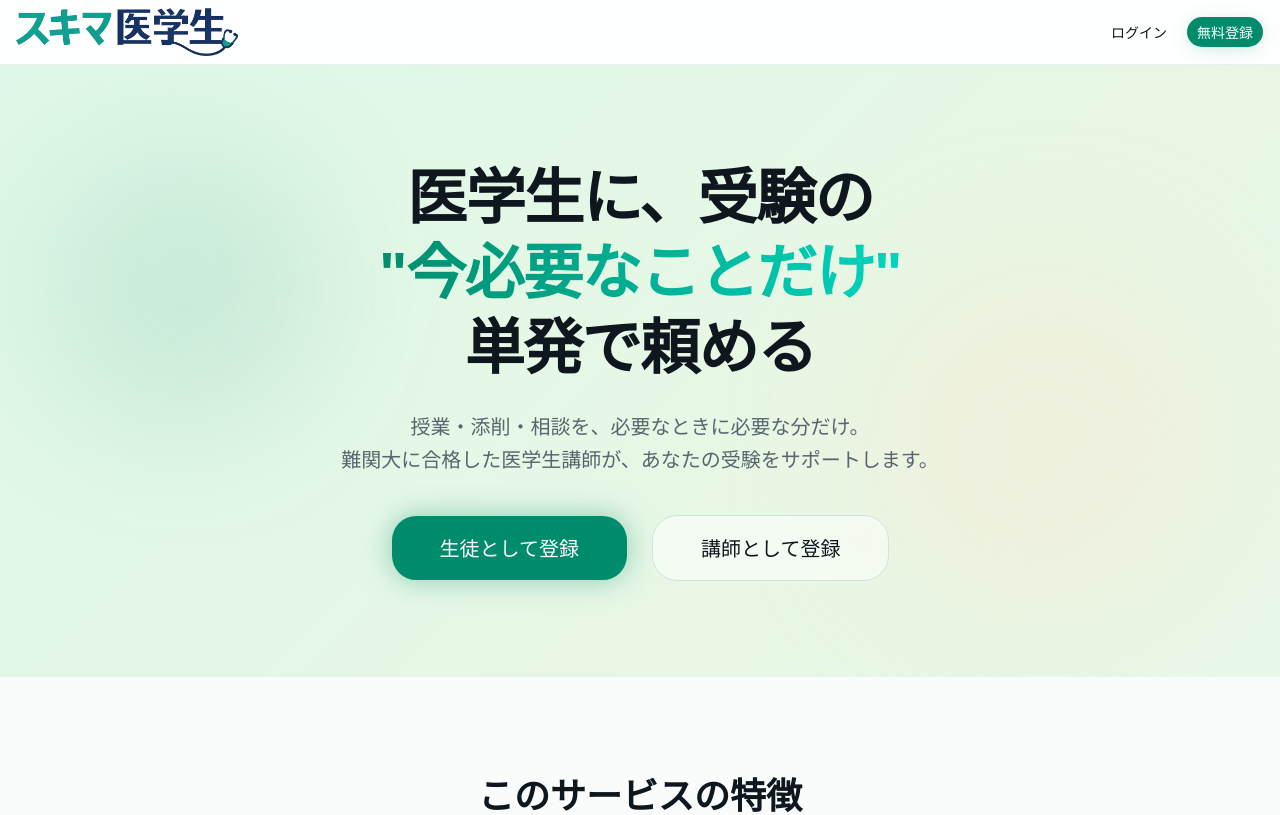
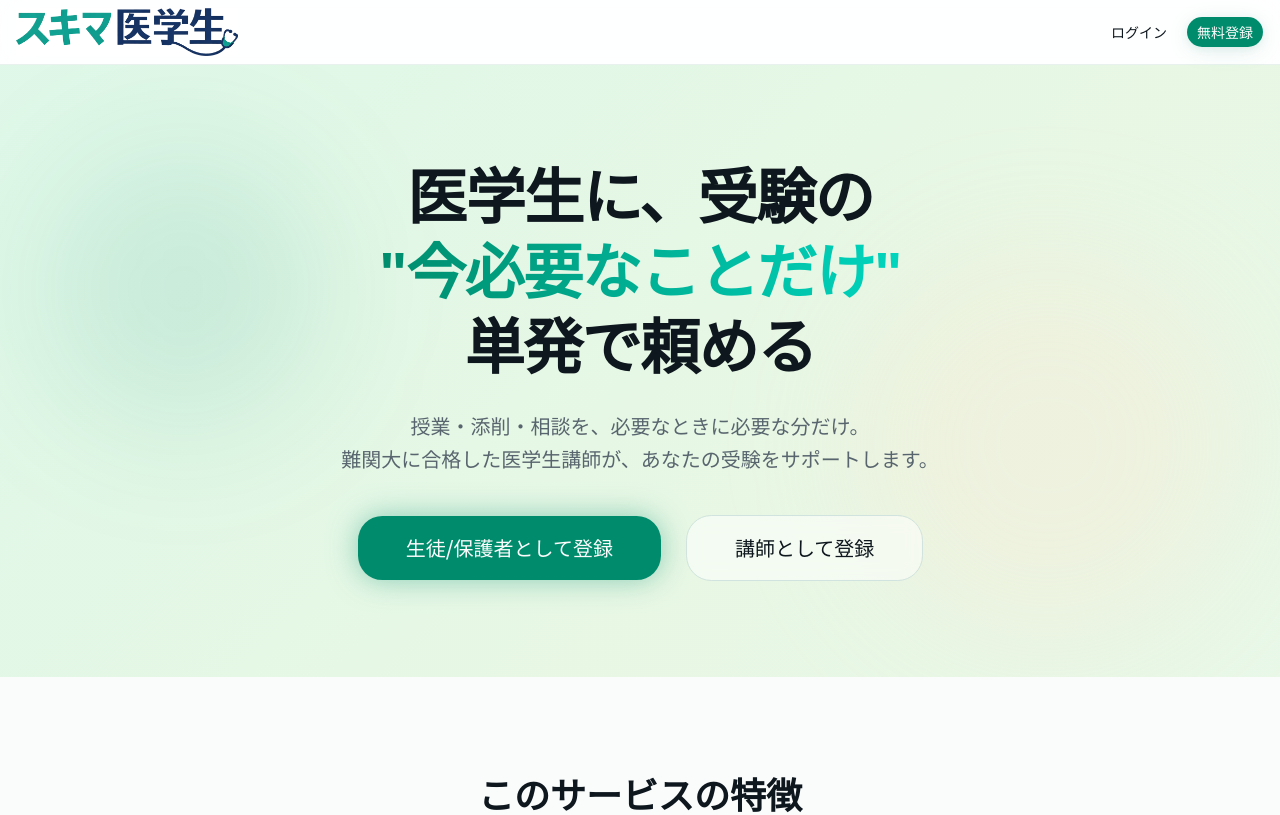
Before and after one commit to Kosai4810/igakusei_matching, a Next.js app: page / in a window 1280 px wide. Shown: the top 815 px of the page. Built offline with nearby package versions, Linux system fonts and the light colour scheme; no server answers.

Commit message:
生徒→生徒/保護者に変更

```diff
--- a/src/app/page.tsx
+++ b/src/app/page.tsx
@@ -30,7 +30,7 @@ export default function HomePage() {
           <div className="flex flex-col sm:flex-row gap-6 justify-center">
             <Link href="/register/student">
               <Button size="lg" className="w-full sm:w-auto text-xl px-12 py-8 rounded-2xl shadow-soft glow-pulse">
-                生徒として登録
+                生徒/保護者として登録
               </Button>
             </Link>
             <Link href="/register/tutor">
@@ -318,7 +318,7 @@ export default function HomePage() {
           <div className="flex flex-col sm:flex-row gap-4 justify-center">
             <Link href="/register/student">
               <Button size="lg" variant="secondary" className="w-full sm:w-auto text-base px-8 py-6 rounded-2xl shadow-lg hover:shadow-xl transition-shadow">
-                生徒として登録
+                生徒/保護者として登録
               </Button>
             </Link>
             <Link href="/register/tutor">
```
